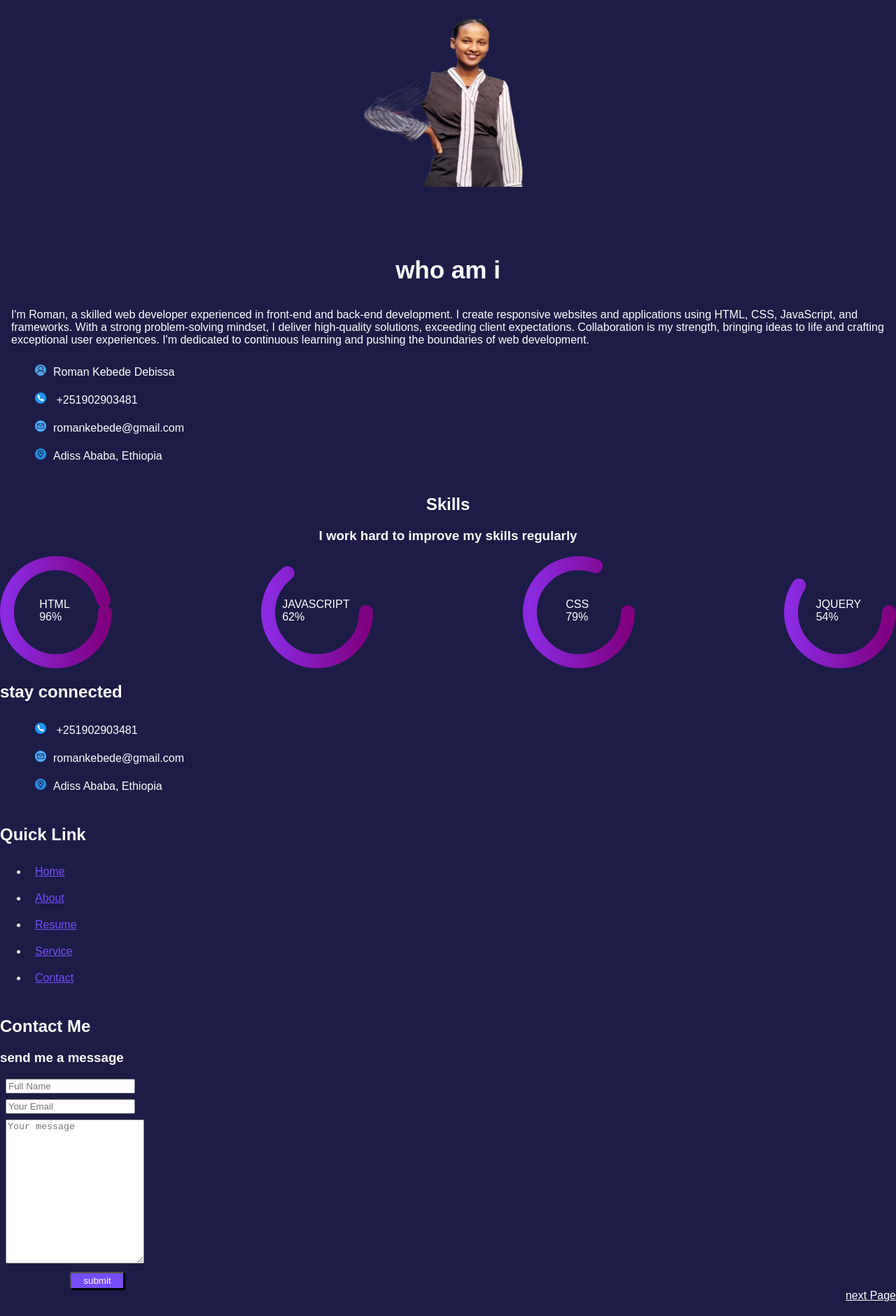
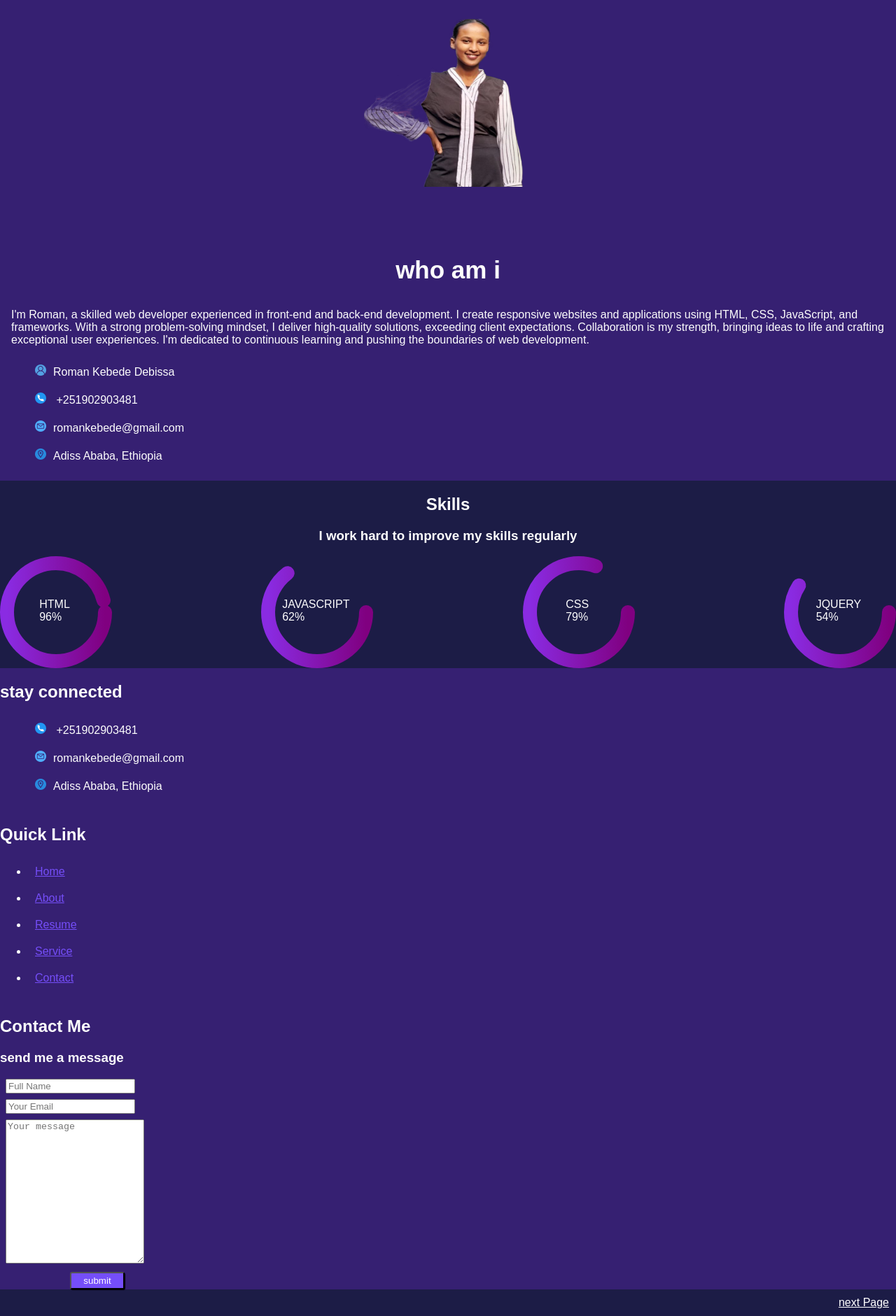
Before and after one commit to Roman0290/UGR-0448-14, a plain HTML site: page src/home.html in a window 1280 px wide. Shown: the part 613-2494 px from the top of the page at 70% size. Drawn offline with Linux system fonts and the light colour scheme.

Commit message:
Update styles.css

```diff
--- a/src/css/styles.css
+++ b/src/css/styles.css
@@ -93,6 +93,7 @@
     margin:5px;
   }
   .about-container{
+    background-color:#362072 ;
     display: grid;
     gap: 30px;
   }
@@ -121,6 +122,7 @@
   }
   .lower-container{
     display:grid;
+    background-color:#362072 ;
   }
   .lower-container .div1  ul,.about-container aside ul{
     list-style-type: none;
@@ -151,6 +153,9 @@
  }
  .button:hover{
     color: white;
+ }
+ footer{
+  padding: 10px;
  }
  footer a{
     color:white;
@@ -277,6 +282,7 @@
     list-style-type: none;
 }
 .interest-Section{
+  background-color: #362072;
     display: grid;
     grid-template-columns: repeat(auto-fit, minmax(500px, 1fr));
 }
@@ -318,6 +324,7 @@
 }
  /* Resume page*/
  .resume{
+    background-color:#362072;
     display: grid;
     grid-template-columns: repeat(auto-fit, minmax(600px, 1fr));
     gap:20px;
```
